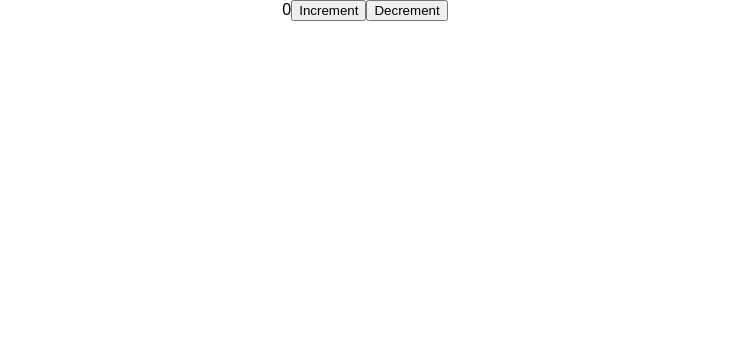
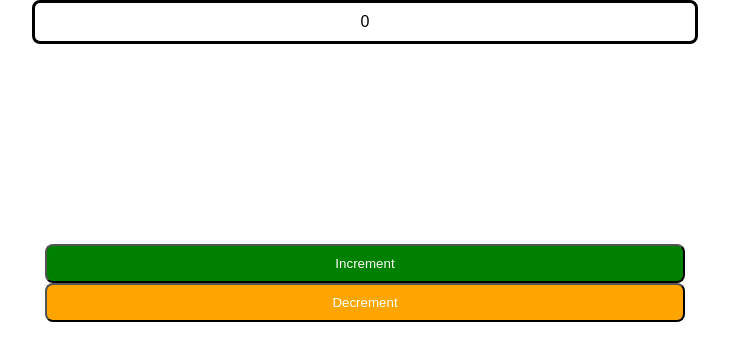
Before and after one commit to JoinCODED/RJSDemo7-Redux-Counter, a React (Create React App) app: page / in a window 1280 px wide. Shown: the top 360 px of the page, without its empty margins (275-1004 px from the left). Built offline with nearby package versions, Linux system fonts and the light colour scheme.

Commit message:
added styling

```diff
--- a/src/containers/Counter/Counter.js
+++ b/src/containers/Counter/Counter.js
@@ -22,9 +22,13 @@ class Counter extends Component {
     render() {
         return (
             <div>
-            {this.state.counter}
-            <button onClick={this.incrementHandler}>Increment</button>
-            <button onClick={this.decrementHandler}>Decrement</button>
+            <span style={{border: '3px solid black', borderRadius: '8px', color: 'black', display: 'block', margin:'auto',marginBottom: '200px', width:'50%', padding:'10px'}}>{this.state.counter}</span>
+            <button
+            style={{background:'green', borderRadius: '8px', color: 'white', display: 'block', margin:'auto', width:'50%', padding:'10px'}}
+            onClick={this.incrementHandler}>Increment</button>
+            <button
+            style={{background:'orange', borderRadius: '8px', color: 'white', display: 'block', margin:'auto', width:'50%', padding:'10px'}}
+            onClick={this.decrementHandler}>Decrement</button>
             </div>
         );
     }
```
